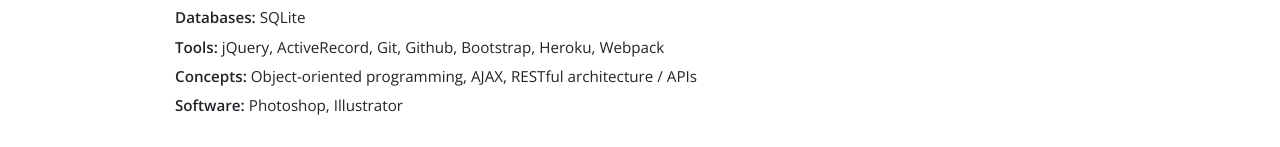
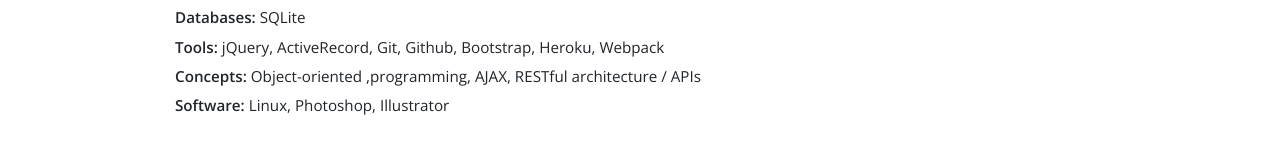
Before and after one commit to MitulMistry/mm-webdev-portfolio-v2, a React (Create React App) app: page / in a window 1280 px wide. Shown: the part 440-587 px from the top of the page. Built offline with nearby package versions, Linux system fonts and the light colour scheme.

Commit message:
Add Linux to technical skills

```diff
--- a/src/components/TechnicalSkills.js
+++ b/src/components/TechnicalSkills.js
@@ -8,8 +8,8 @@
         <p><strong>Frameworks:</strong> Ruby on Rails, AngularJS, React</p>
         <p><strong>Databases:</strong> SQLite</p>
         <p><strong>Tools:</strong> jQuery, ActiveRecord, Git, Github, Bootstrap, Heroku, Webpack</p>
-        <p><strong>Concepts:</strong> Object-oriented programming, AJAX, RESTful architecture / APIs</p>
-        <p><strong>Software:</strong> Photoshop, Illustrator</p>
+        <p><strong>Concepts:</strong> Object-oriented ,programming, AJAX, RESTful architecture / APIs</p>
+        <p><strong>Software:</strong> Linux, Photoshop, Illustrator</p>
       </div>
     );
   }
```
